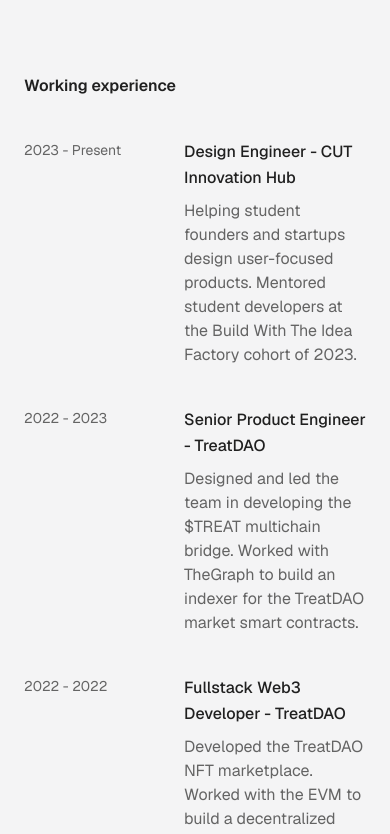
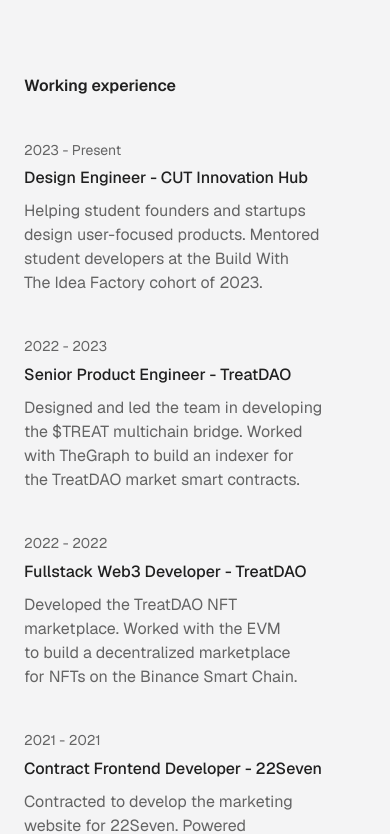
Before and after one commit to tate2301/atipamara, a Next.js app: page / in a window 390 px wide. Shown: the part 1460-2294 px from the top of the page. Built offline with nearby package versions, Linux system fonts and the light colour scheme.

Commit message:
fix: add mobile responsiveness

```diff
--- a/components/cards/WorkExperienceCard.tsx
+++ b/components/cards/WorkExperienceCard.tsx
@@ -13,7 +13,7 @@
     timeline += " Present";
   }
   return (
-    <Link href={props.link} className="flex gap-8">
+    <Link href={props.link} className="space-y-1 md:space-y-0 md:flex gap-8">
       <p className="text-sm leading-relaxed capitalize w-32 flex-shrink-0">
         {timeline}
       </p>
```
